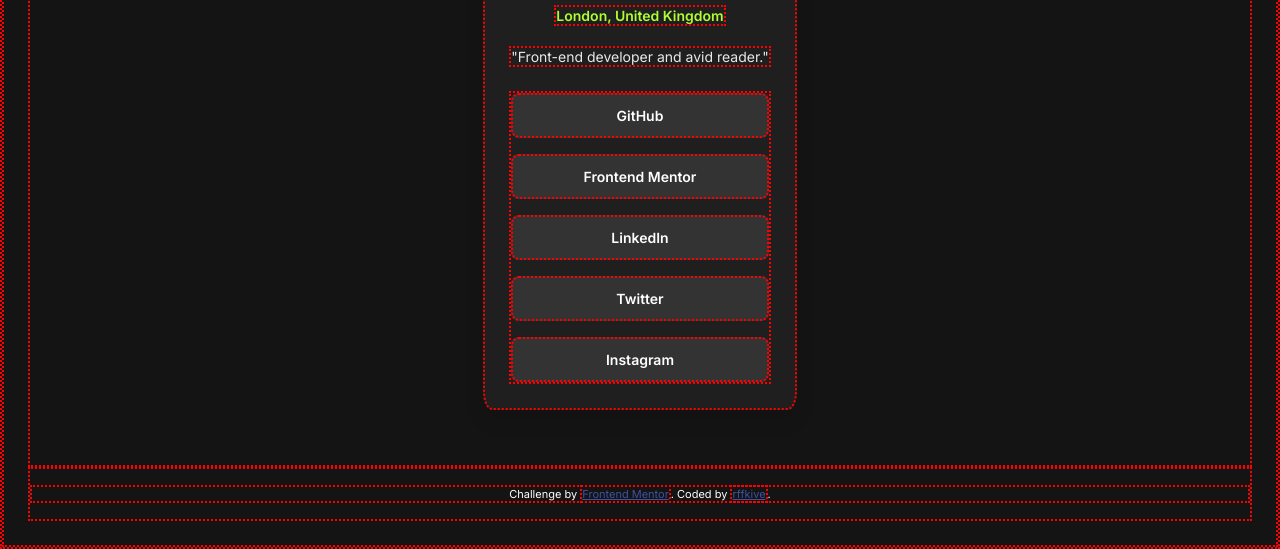
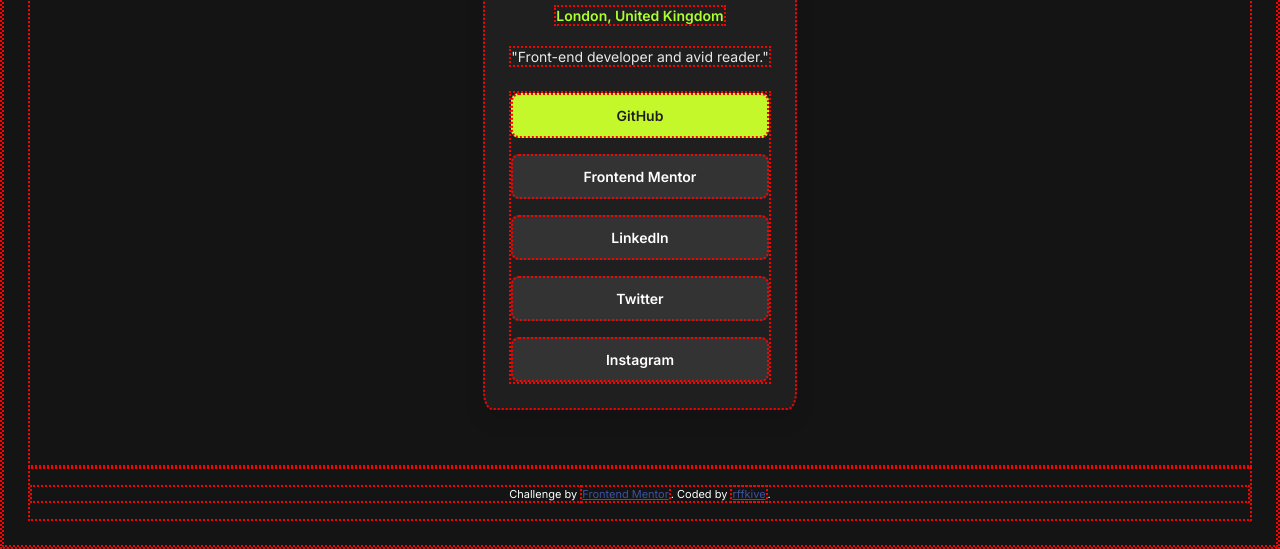
Before and after one commit to rffkive/social-link-profile, a plain HTML site: page index.html in a window 1280 px wide. In both pictures the pointer is over the element "GitHub". Shown: the part 255-804 px from the top of the page. Drawn offline with Linux system fonts and the light colour scheme.

Commit message:
add hover effect at thelink

```diff
--- a/styles.css
+++ b/styles.css
@@ -84,6 +84,11 @@ main {
     text-align: center;
 }
 
+.link:hover {
+    background-color: hsl(75, 94%, 57%); /* Green */
+    color: hsl(0, 0%, 12%); /* Grey 800 */
+  }
+
 footer {
     margin-top: auto;
     padding: 1rem 0;
```
